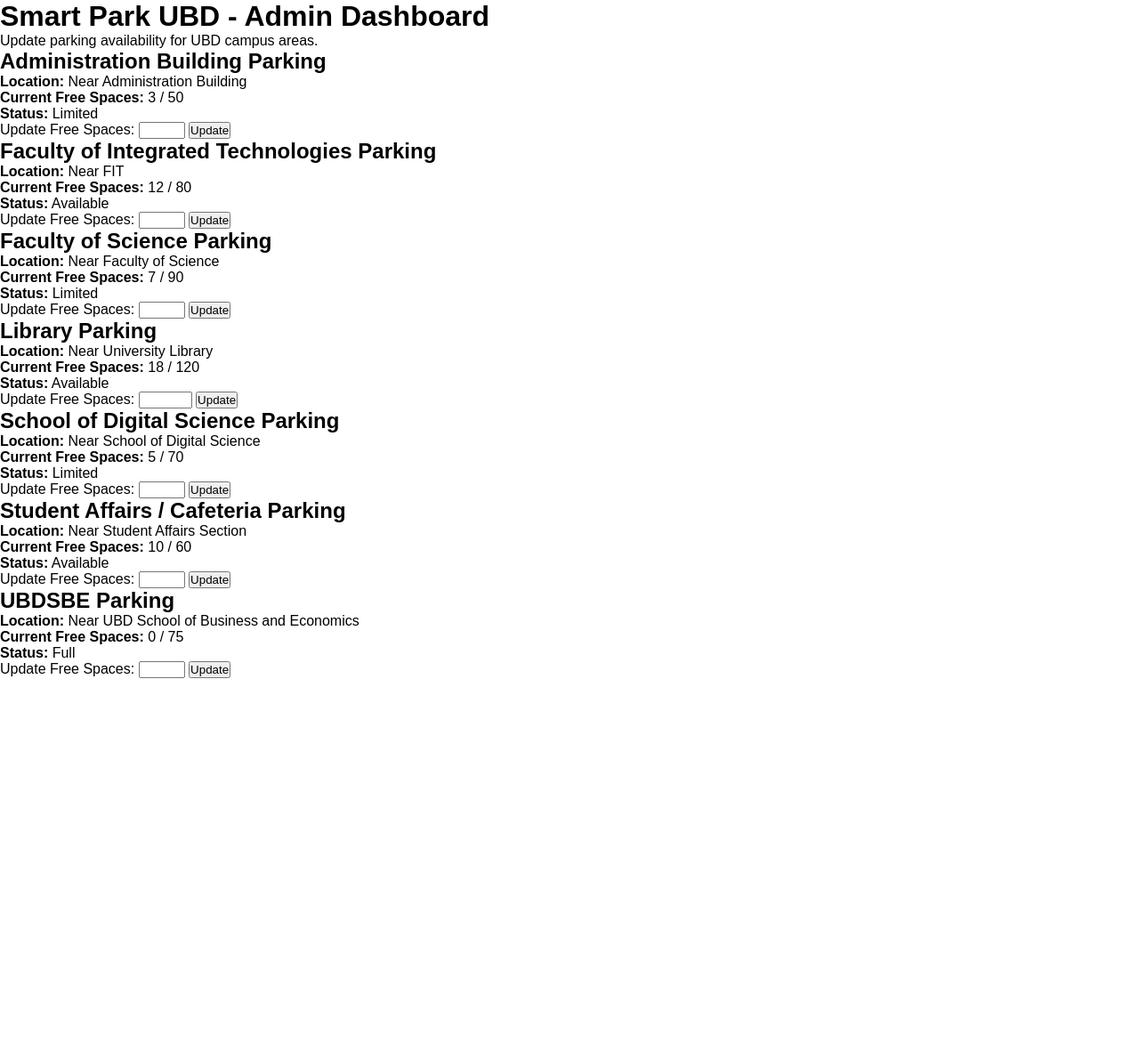
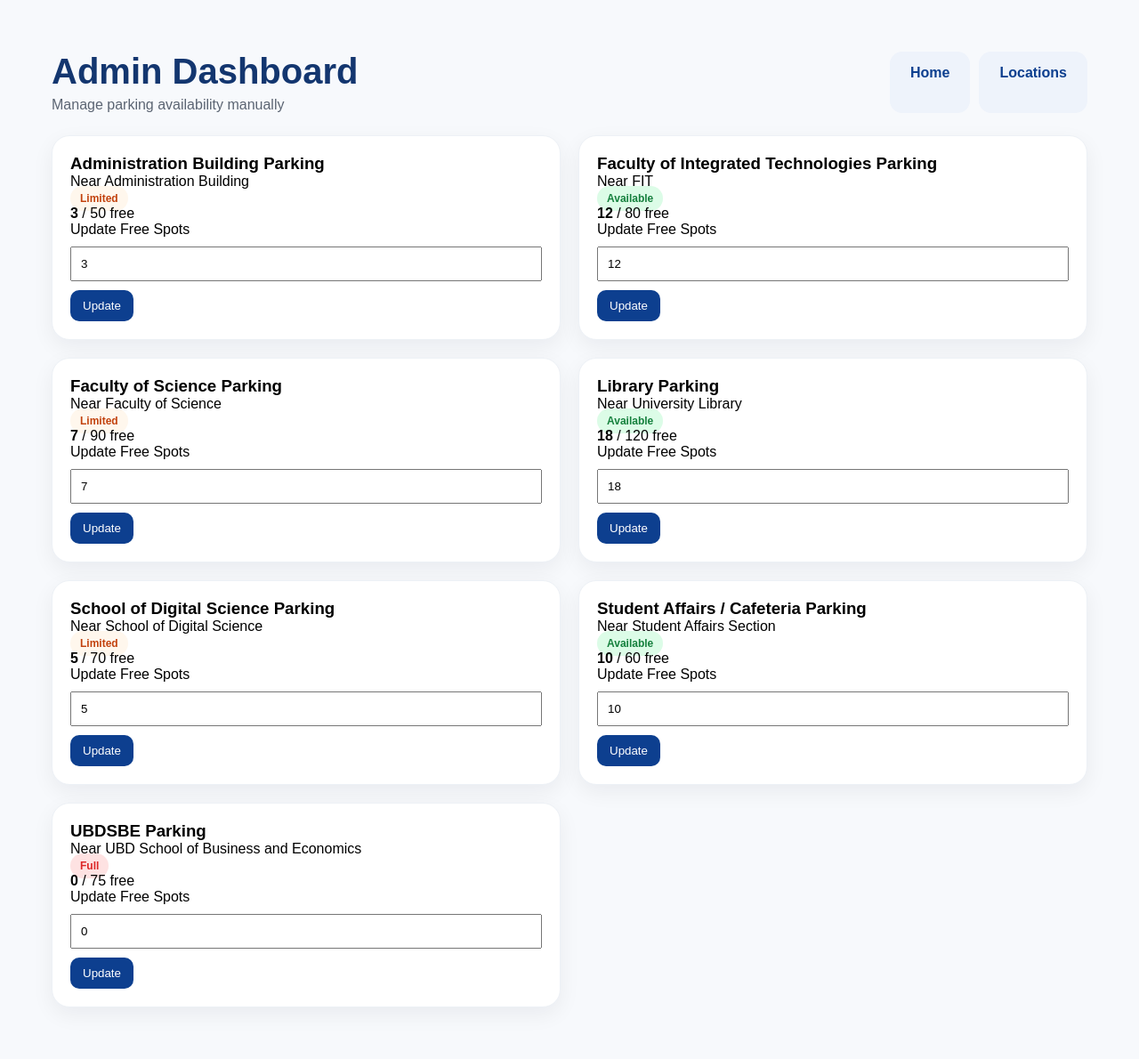
Before and after one commit to AimanSyafie/Smart-park, a Flask app: page /admin in a window 1280 px wide. Shown: the whole page at 89% size. Before the commit the page ends 762 px from the top, so only its background shows below. Run offline with Flask 3, Linux system fonts and the light colour scheme; data comes from the database, SQL or seed files in the repository.

Commit message:
Update admin.html

```diff
--- a/templates/admin.html
+++ b/templates/admin.html
@@ -1,28 +1,76 @@
 <!DOCTYPE html>
-<html>
+<html lang="en">
 <head>
+    <meta charset="UTF-8">
+    <meta name="viewport" content="width=device-width, initial-scale=1.0">
     <title>Admin Dashboard - Smart Park UBD</title>
     <link rel="stylesheet" href="{{ url_for('static', filename='style.css') }}">
 </head>
-<body>
-    <header class="topbar">
-        <h1>Smart Park UBD - Admin Dashboard</h1>
-        <p>Update parking availability for UBD campus areas.</p>
+
+<body class="admin-page">
+
+<div class="page-shell">
+
+    <!-- HEADER -->
+    <header class="simple-header">
+        <div>
+            <h1>Admin Dashboard</h1>
+            <p>Manage parking availability manually</p>
+        </div>
+        <div class="header-actions">
+            <a href="{{ url_for('home') }}" class="secondary-btn">Home</a>
+            <a href="{{ url_for('locations') }}" class="secondary-btn">Locations</a>
+        </div>
     </header>
 
-    {% for zone in zones %}
-    <div class="zone-card">
-        <h2>{{ zone['zone_name'] }}</h2>
-        <p><strong>Location:</strong> {{ zone['location'] }}</p>
-        <p><strong>Current Free Spaces:</strong> {{ zone['free_spots'] }} / {{ zone['total_spots'] }}</p>
-        <p><strong>Status:</strong> {{ zone['status'] }}</p>
+    <!-- GRID -->
+    <div class="admin-grid">
 
-        <form method="POST" action="{{ url_for('update_zone', zone_id=zone['id']) }}">
-            <label>Update Free Spaces:</label>
-            <input type="number" name="free_spots" min="0" max="{{ zone['total_spots'] }}" required>
-            <button type="submit">Update</button>
-        </form>
+        {% for zone in zones %}
+        <div class="admin-card">
+
+            <h3>{{ zone['zone_name'] }}</h3>
+            <p>{{ zone['location'] }}</p>
+
+            <div class="admin-status">
+                <span class="status-pill
+                    {% if zone['status'] == 'Available' %}status-available
+                    {% elif zone['status'] == 'Limited' %}status-limited
+                    {% else %}status-full
+                    {% endif %}">
+                    {{ zone['status'] }}
+                </span>
+            </div>
+
+            <div class="admin-metrics">
+                <p>
+                    <strong>{{ zone['free_spots'] }}</strong> / {{ zone['total_spots'] }} free
+                </p>
+            </div>
+
+            <!-- UPDATE FORM -->
+            <form method="POST" action="{{ url_for('update_zone', zone_id=zone['id']) }}" class="admin-form">
+
+                <label>Update Free Spots</label>
+
+                <input
+                    type="number"
+                    name="free_spots"
+                    min="0"
+                    max="{{ zone['total_spots'] }}"
+                    value="{{ zone['free_spots'] }}"
+                    required
+                >
+
+                <button type="submit">Update</button>
+            </form>
+
+        </div>
+        {% endfor %}
+
     </div>
-    {% endfor %}
+
+</div>
+
 </body>
 </html>
```
